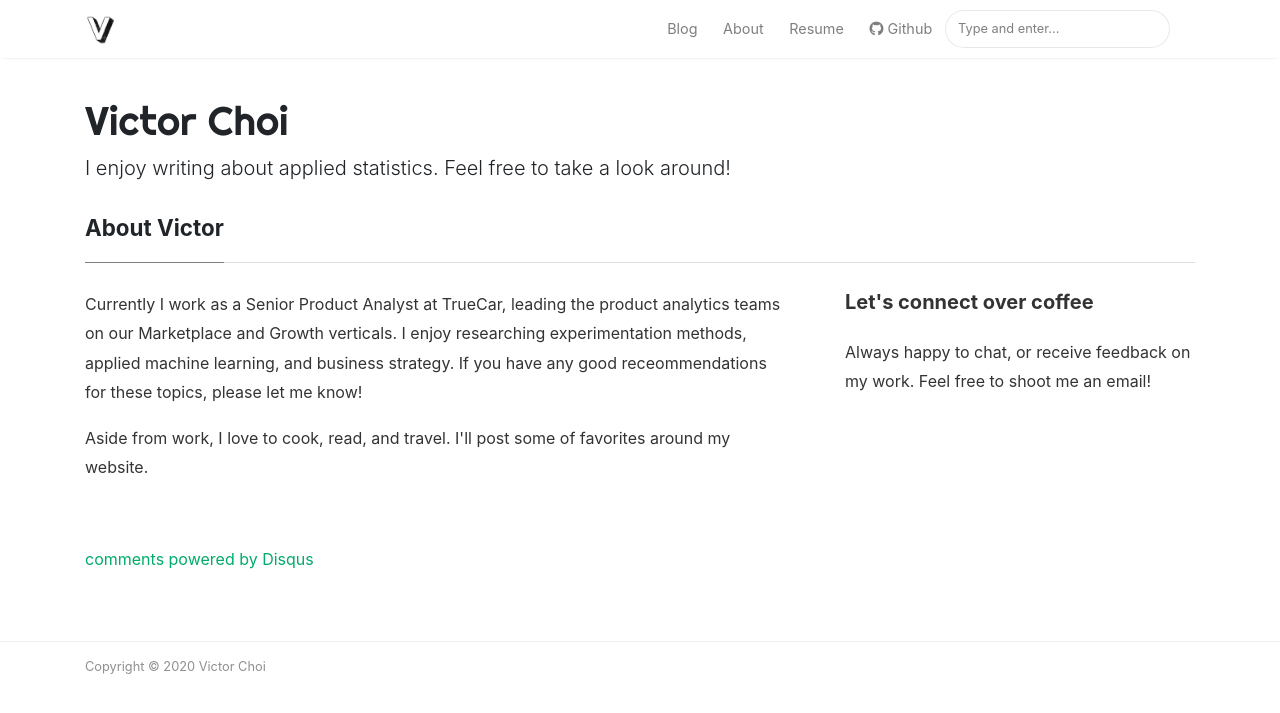
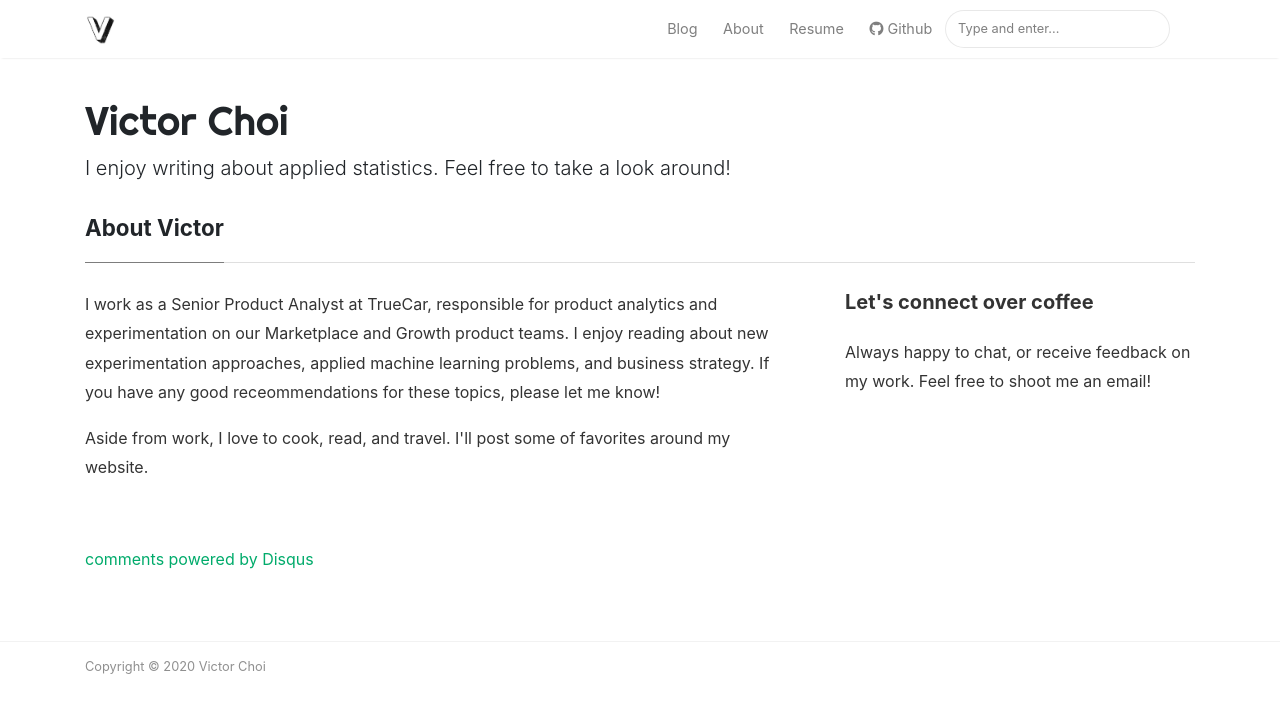
Before and after one commit to vdchoi/vdchoi.github.io, a Jekyll site: the page built from _pages/about.md, in a window 1280 px wide. Shown: the top 713 px of the page. Built offline with Jekyll 4.4.1, drawn with Linux system fonts in a browser that asks for light colours; nearby versions of some CDN libraries; comment, search, counter and statistics services are not loaded.

Commit message:
Edit about

```diff
--- a/_config.yml
+++ b/_config.yml
@@ -16,7 +16,7 @@ authors:
     github: https://github.com/vdchoi
     gravatar: 7b2f6355e53ed29a4f377ade178aaa8a
     linkedin: https://www.linkedin.com/in/vdchoi/
-    description: "Hi! My name is Victor Choi. I am a senior product analyst at TrueCar, managing experimentation and analytics for our Marketplace and Growth verticals."
+    description: "Hi! My name is Victor Choi. I work as a Senior Product Analyst at TrueCar, responsible for product analytics and experimentation on our Marketplace and Growth product teams."
 
 # Plugins
 plugins:
--- a/_pages/about.md
+++ b/_pages/about.md
@@ -8,8 +8,8 @@ comments: true
 <div class="row justify-content-between">
 <div class="col-md-8 pr-5">
 
-<p>Currently I work as a Senior Product Analyst at TrueCar, leading the product analytics teams on our Marketplace and Growth verticals.
-    I enjoy researching experimentation methods, applied machine learning, and business strategy. If you have any good receommendations for these topics, please let me know!</p>
+<p>I work as a Senior Product Analyst at TrueCar, responsible for product analytics and experimentation on our Marketplace and Growth product teams.
+    I enjoy reading about new experimentation approaches, applied machine learning problems, and business strategy. If you have any good receommendations for these topics, please let me know!</p>
 
 <p>Aside from work, I love to cook, read, and travel. I'll post some of favorites around my website.</p>
 
```
